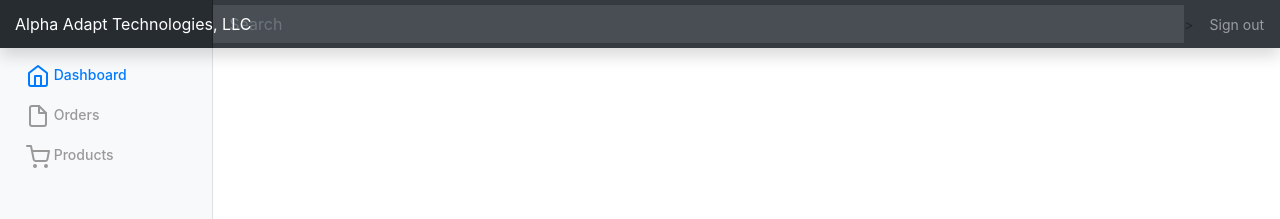
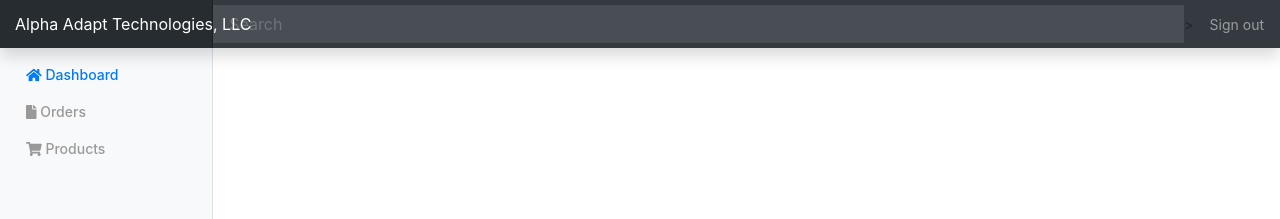
Before and after one commit to fespiritu/react-redux, a React (Create React App) app: page / in a window 1280 px wide. Shown: the top 219 px of the page. Built offline with nearby package versions, Linux system fonts and the light colour scheme.

Commit message:
Added dashboard

```diff
--- a/src/App.js
+++ b/src/App.js
@@ -6,25 +6,36 @@ import { connect } from "react-redux";
 import { simpleClickAction, my_BUTTON_CLICK } from "./actions/simpleAction";
 import { constants } from "./constants";
 import MenuItem from "./components/common/menuItem";
-import * as Icon from "react-feather";
+//import * as Icon from "react-feather";
+
+import { library } from "@fortawesome/fontawesome-svg-core";
+import { FontAwesomeIcon } from "@fortawesome/react-fontawesome";
+import {
+  faHome,
+  faFile,
+  faShoppingCart
+} from "@fortawesome/free-solid-svg-icons";
+//import { FontAwesomeIcon } from "@fortawesome/react-fontawesome";
+
+library.add(faShoppingCart, faHome, faFile);
 
 const menus = [
   {
-    dataFeather: <Icon.Home />,
+    dataFeather: <FontAwesomeIcon icon="home" />,
     menuName: "Dashboard",
     srOnly: "sr-only",
     currentSrOnly: "(current)",
     isActiveLink: "nav-link active"
   },
   {
-    dataFeather: <Icon.File />,
+    dataFeather: <FontAwesomeIcon icon="file" />,
     menuName: "Orders",
     srOnly: "",
     currentSrOnly: "",
     isActiveLink: "nav-link"
   },
   {
-    dataFeather: <Icon.ShoppingCart />,
+    dataFeather: <FontAwesomeIcon icon="shopping-cart" />,
     menuName: "Products",
     srOnly: "",
     currentSrOnly: "",
--- a/src/index.js
+++ b/src/index.js
@@ -7,7 +7,7 @@ import registerServiceWorker from "./registerServiceWorker";
 import "bootstrap/dist/css/bootstrap.min.css";
 import "./dashboard.css";
 
-import "@fortawesome/fontawesome-free/css/all.min.css";
+//import "@fortawesome/fontawesome-free/css/all.min.css";
 
 //redux stuffs
 import { Provider } from "react-redux";
```
Also changed, not shown: src/components/common/dashboard.js (added, +11 -0 lines), src/components/common/orders.js (added, +11 -0 lines), src/components/common/products.js (added, +11 -0 lines).
